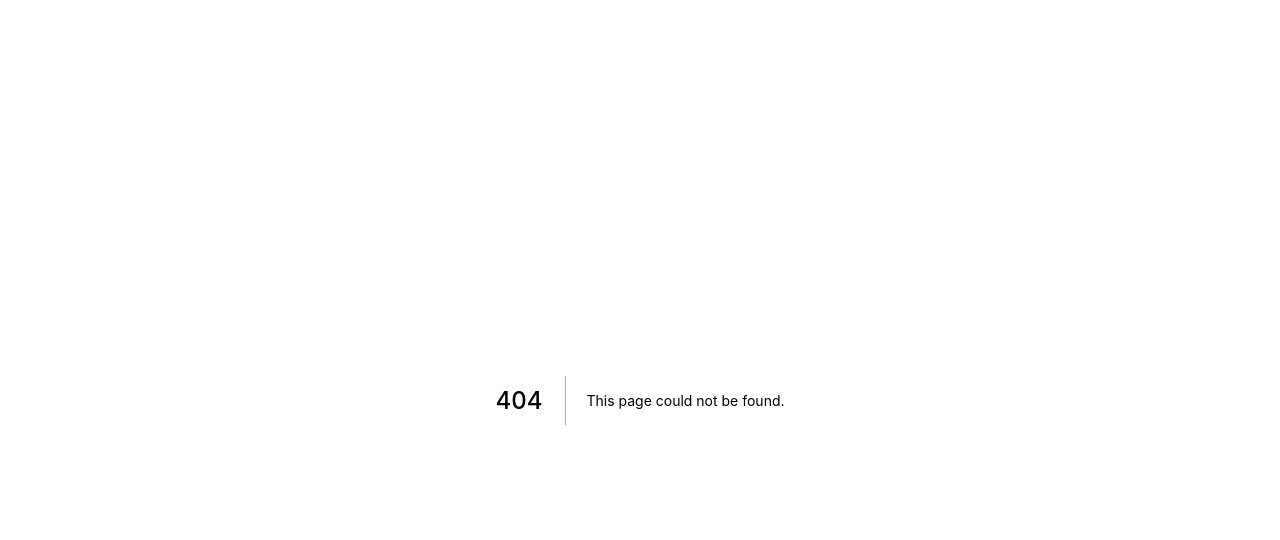
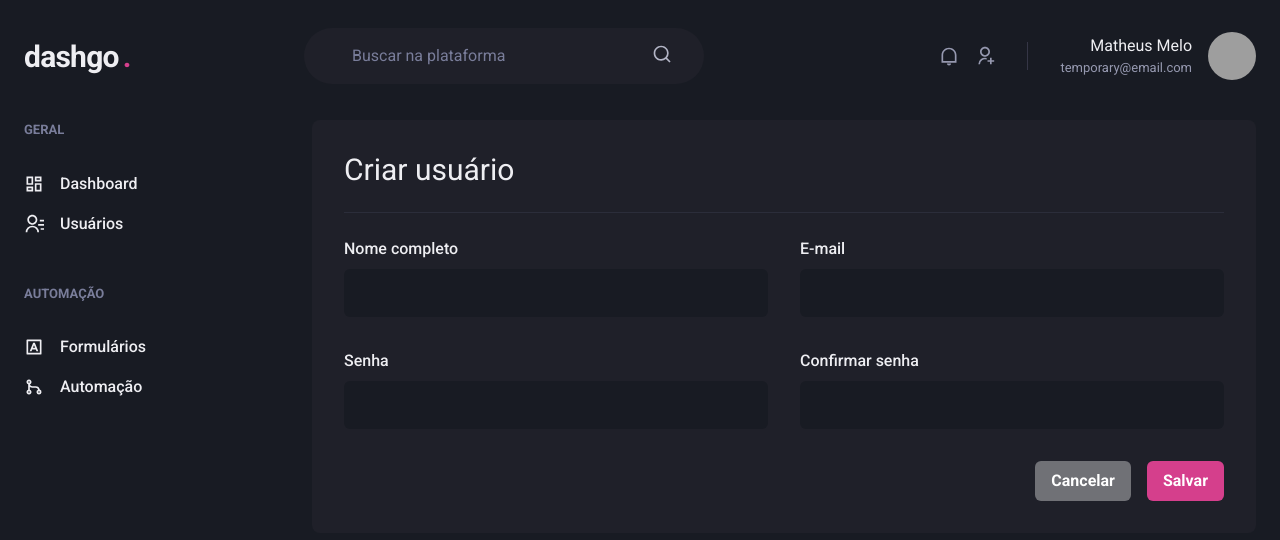
Before and after one commit to mathmelo/dashgo, a Next.js app: page /users/create in a window 1280 px wide. Before the commit this address had no page. Shown: the top 540 px of the page. Built offline with nearby package versions, Linux system fonts and the light colour scheme; grey boxes are pictures that could not be loaded.

Commit message:
feat(page): user form page created
A page for creating a new user using a form.

```diff
--- /dev/null
+++ b/src/pages/users/create.tsx
@@ -0,0 +1,58 @@
+import { NextPage } from 'next';
+import {
+  Flex,
+  Box,
+  Heading,
+  Divider,
+  VStack,
+  SimpleGrid,
+  HStack,
+  Button,
+} from '@chakra-ui/react';
+
+import Header from '../../components/Header';
+import Sidebar from '../../components/Sidebar';
+import Input from '../../components/Form/Input';
+
+const UserList: NextPage = () => {
+  return (
+    <Box>
+      <Header />
+
+      <Flex w="100%" my="6" maxWidth={1480} mx="auto" px="6">
+        <Sidebar />
+
+        <Box flex="1" borderRadius={8} bg="gray.800" p="8">
+          <Heading size="lg" fontWeight="normal">
+            Criar usuário
+          </Heading>
+
+          <Divider my="6" borderColor="gray.700" />
+
+          <VStack spacing="8">
+            <SimpleGrid minChildWidth="240px" spacing="8" w="100%">
+              <Input name="name" label="Nome completo" />
+              <Input name="email" label="E-mail" />
+            </SimpleGrid>
+            <SimpleGrid minChildWidth="240px" spacing="8" w="100%">
+              <Input name="password" type="password" label="Senha" />
+              <Input
+                name="password_confirmation"
+                type="password"
+                label="Confirmar senha"
+              />
+            </SimpleGrid>
+          </VStack>
+          <Flex mt="8" justify="flex-end">
+            <HStack spacing="4">
+              <Button colorScheme="whiteAlpha">Cancelar</Button>
+              <Button colorScheme="pink">Salvar</Button>
+            </HStack>
+          </Flex>
+        </Box>
+      </Flex>
+    </Box>
+  );
+};
+
+export default UserList;
```
